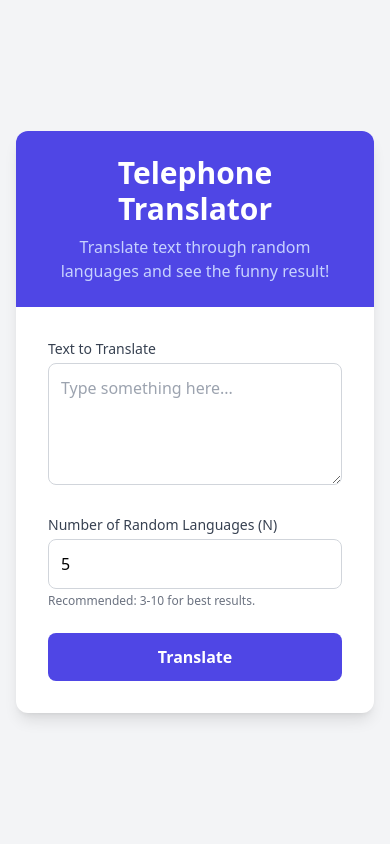
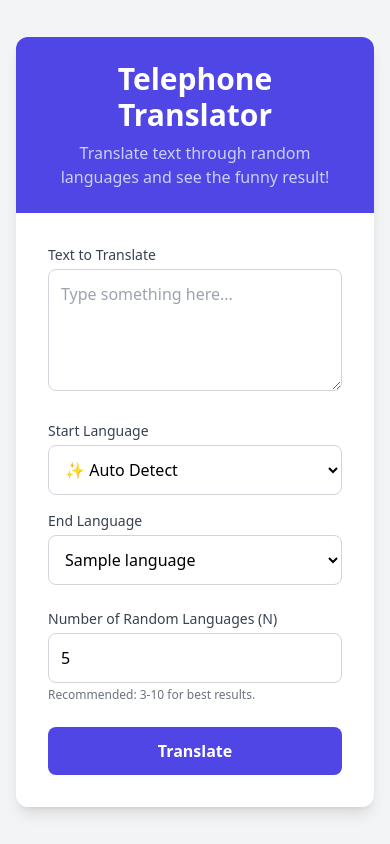
Before and after one commit to Clover33-s/simple-website, a Flask app: template app/templates/index.html in a window 390 px wide. Run offline with Flask 3, Linux system fonts and the light colour scheme; the template is opened without the code that fills it: most values are stand-ins (such as "Sample title", 1, 10 or a date in 2020); some libraries are stand-ins or nearby versions.

Commit message:
feat: add Telephone Translator app with language selection
This commit finalizes the Telephone Translator application.

Changes:
- Backend: `app/app.py` refactored to support start/end language selection and return supported languages dynamically.
- Frontend: `app/templates/index.html` updated with dropdowns for Start (default Auto) and End (default English) languages.
- UI: Displays the full translation path including language codes.
- Cleanup: Removed development artifacts.

The app translates text through `N` random intermediate languages between the selected start and end languages.

```diff
--- a/app/app.py
+++ b/app/app.py
@@ -4,92 +4,68 @@ import random
 
 app = Flask(__name__)
 
-# List of supported languages by code (subset of common ones to ensure stability)
-# deep-translator supports many, but let's stick to a robust list.
-SUPPORTED_LANGUAGES = [
-    'af', 'sq', 'am', 'ar', 'hy', 'az', 'eu', 'be', 'bn', 'bs', 'bg', 'ca',
-    'ceb', 'ny', 'zh-CN', 'co', 'hr', 'cs', 'da', 'nl', 'en', 'eo', 'et',
-    'tl', 'fi', 'fr', 'fy', 'gl', 'ka', 'de', 'el', 'gu', 'ht', 'ha',
-    'haw', 'iw', 'hi', 'hmn', 'hu', 'is', 'ig', 'id', 'ga', 'it', 'ja',
-    'jw', 'kn', 'kk', 'km', 'ko', 'ku', 'ky', 'lo', 'la', 'lv', 'lt',
-    'lb', 'mk', 'mg', 'ms', 'ml', 'mt', 'mi', 'mr', 'mn', 'my', 'ne',
-    'no', 'ps', 'fa', 'pl', 'pt', 'pa', 'ro', 'ru', 'sm', 'gd', 'sr',
-    'st', 'sn', 'sd', 'si', 'sk', 'sl', 'so', 'es', 'su', 'sw', 'sv',
-    'tg', 'ta', 'te', 'th', 'tr', 'uk', 'ur', 'uz', 'vi', 'cy', 'xh',
-    'yi', 'yo', 'zu'
-]
+# Get supported languages dynamically
+SUPPORTED_LANGUAGES_DICT = GoogleTranslator().get_supported_languages(as_dict=True)
+SUPPORTED_LANGUAGES_CODES = list(SUPPORTED_LANGUAGES_DICT.values())
 
 @app.route('/')
 def index():
-    return render_template('index.html')
+    # Pass languages to the template for dropdowns
+    # Sort by language name for better UX
+    sorted_langs = dict(sorted(SUPPORTED_LANGUAGES_DICT.items()))
+    return render_template('index.html', languages=sorted_langs)
 
 @app.route('/translate', methods=['POST'])
 def translate_text():
     data = request.get_json()
     text = data.get('text', '')
     n = int(data.get('n', 3))
+    start_lang = data.get('start_lang', 'auto')
+    end_lang = data.get('end_lang', 'en')
 
     if not text:
         return jsonify({'error': 'No text provided'}), 400
 
-    # Limit N to prevent timeouts or excessive API usage
-    if n > 20:
-        n = 20
-    if n < 1:
-        n = 1
+    # Limit N
+    if n > 20: n = 20
+    if n < 1: n = 1
 
     # Select N unique random languages
-    # We exclude 'en' from the intermediate steps if possible to ensure it moves away,
-    # but randomness handles this generally.
-    random_langs = random.sample(SUPPORTED_LANGUAGES, n)
+    random_langs = random.sample(SUPPORTED_LANGUAGES_CODES, n)
 
     current_text = text
-    # Assuming start is auto-detected or English, we want to return to English at the end
-    # or ideally return to the original language.
-    # For this "funny" app, returning to English is usually the goal if the input is English.
-    # If the user inputs another language, they might expect it back in that language.
-    # Let's try to detect, but GoogleTranslator auto-detect is implicit.
-    # We will assume the user wants the final output in English if not specified,
-    # OR we can assume the input language is the target language.
-    # For simplicity and "Telephone game" tradition: Input (User Lang) -> ... -> Output (User Lang).
-    # Since we can't easily detect the source language reliably without an extra call,
-    # and the user interface usually implies English for these jokes, we'll default to 'en' for the final step
-    # BUT we can try to be smarter.
+    path_codes = []
 
-    # Strategy:
-    # 1. Translate Text -> Lang 1
-    # 2. Lang 1 -> Lang 2
-    # ...
-    # N. Lang N-1 -> Lang N
-    # Final. Lang N -> English (Assuming the user speaks English as they are using this app)
-
-    # Let's check if the input is empty
-    if not current_text.strip():
-         return jsonify({'result': ''})
-
-    translator = GoogleTranslator(source='auto', target=random_langs[0])
+    # If start_lang is not auto, we can track it better in the path
+    if start_lang == 'auto':
+        path_codes.append('Auto')
+    else:
+        path_codes.append(start_lang)
 
     try:
-        # First hop
+        # Hop 1: Start -> Random 1
+        translator = GoogleTranslator(source=start_lang, target=random_langs[0])
         current_text = translator.translate(current_text)
+        path_codes.append(random_langs[0])
 
         # Intermediate hops
         for i in range(len(random_langs) - 1):
-            source_lang = random_langs[i]
-            target_lang = random_langs[i+1]
-            translator = GoogleTranslator(source=source_lang, target=target_lang)
+            source = random_langs[i]
+            target = random_langs[i+1]
+            translator = GoogleTranslator(source=source, target=target)
             current_text = translator.translate(current_text)
+            path_codes.append(target)
 
-        # Final hop: Back to English
-        # (The user prompt didn't specify language, but "funny results" implies reading them in a language you know)
+        # Final Hop: Random N -> End Lang
         last_lang = random_langs[-1]
-        translator = GoogleTranslator(source=last_lang, target='en')
+        translator = GoogleTranslator(source=last_lang, target=end_lang)
         final_text = translator.translate(current_text)
+        path_codes.append(end_lang)
 
         return jsonify({
             'original': text,
             'result': final_text,
-            'path': ['Input'] + random_langs + ['English']
+            'path': path_codes
         })
 
     except Exception as e:
--- a/app/templates/index.html
+++ b/app/templates/index.html
@@ -13,7 +13,7 @@
             border-top: 3px solid #fff;
             width: 20px;
             height: 20px;
-            -webkit-animation: spin 1s linear infinite; /* Safari */
+            -webkit-animation: spin 1s linear infinite;
             animation: spin 1s linear infinite;
         }
         @keyframes spin {
@@ -33,6 +33,7 @@
         <div class="p-8">
             <form id="translateForm" class="space-y-6">
 
+                <!-- Text Input -->
                 <div>
                     <label for="text" class="block text-sm font-medium text-gray-700 mb-1">Text to Translate</label>
                     <textarea
@@ -45,6 +46,30 @@
                     ></textarea>
                 </div>
 
+                <div class="grid grid-cols-1 md:grid-cols-2 gap-4">
+                    <!-- Start Language -->
+                    <div>
+                        <label for="start_lang" class="block text-sm font-medium text-gray-700 mb-1">Start Language</label>
+                        <select id="start_lang" name="start_lang" class="w-full p-3 border border-gray-300 rounded-lg focus:ring-2 focus:ring-indigo-500 focus:border-indigo-500 transition bg-white">
+                            <option value="auto" selected>✨ Auto Detect</option>
+                            {% for name, code in languages.items() %}
+                                <option value="{{ code }}">{{ name|capitalize }}</option>
+                            {% endfor %}
+                        </select>
+                    </div>
+
+                    <!-- End Language -->
+                    <div>
+                        <label for="end_lang" class="block text-sm font-medium text-gray-700 mb-1">End Language</label>
+                        <select id="end_lang" name="end_lang" class="w-full p-3 border border-gray-300 rounded-lg focus:ring-2 focus:ring-indigo-500 focus:border-indigo-500 transition bg-white">
+                            {% for name, code in languages.items() %}
+                                <option value="{{ code }}" {% if code == 'en' %}selected{% endif %}>{{ name|capitalize }}</option>
+                            {% endfor %}
+                        </select>
+                    </div>
+                </div>
+
+                <!-- Number of Hops -->
                 <div>
                     <label for="n" class="block text-sm font-medium text-gray-700 mb-1">Number of Random Languages (N)</label>
                     <input
@@ -60,6 +85,7 @@
                     <p class="text-xs text-gray-500 mt-1">Recommended: 3-10 for best results.</p>
                 </div>
 
+                <!-- Submit Button -->
                 <button
                     type="submit"
                     id="submitBtn"
@@ -70,6 +96,7 @@
                 </button>
             </form>
 
+            <!-- Results -->
             <div id="resultContainer" class="mt-8 hidden">
                 <h3 class="text-lg font-semibold text-gray-900 mb-2">Result:</h3>
                 <div class="bg-gray-50 border-l-4 border-indigo-500 p-4 rounded-r-lg">
@@ -84,11 +111,12 @@
                         Show Path <i class="fas fa-chevron-down ml-1"></i>
                     </button>
                     <div id="pathDetails" class="hidden mt-2 text-xs text-gray-500 bg-gray-100 p-3 rounded">
-                        <p id="pathText"></p>
+                        <p id="pathText" class="break-words leading-relaxed"></p>
                     </div>
                 </div>
             </div>
 
+            <!-- Error -->
             <div id="errorContainer" class="mt-8 hidden">
                 <div class="bg-red-50 border-l-4 border-red-500 p-4 rounded-r-lg">
                     <p id="errorText" class="text-red-700"></p>
@@ -129,6 +157,8 @@
 
             const text = document.getElementById('text').value;
             const n = document.getElementById('n').value;
+            const start_lang = document.getElementById('start_lang').value;
+            const end_lang = document.getElementById('end_lang').value;
 
             try {
                 const response = await fetch('/translate', {
@@ -136,7 +166,7 @@
                     headers: {
                         'Content-Type': 'application/json',
                     },
-                    body: JSON.stringify({ text, n }),
+                    body: JSON.stringify({ text, n, start_lang, end_lang }),
                 });
 
                 const data = await response.json();
```
